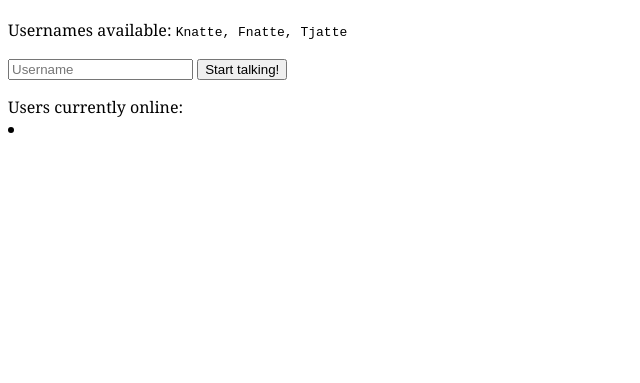
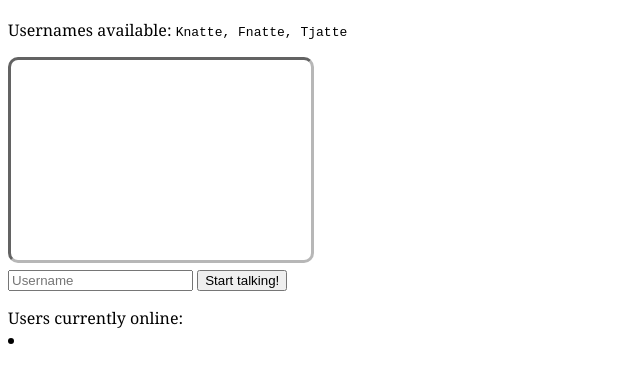
Before and after one commit to Hujanen91/ScribbleSocial_Case_9, a plain HTML site: page frontend/public/index.html in a window 1280 px wide. Shown: the part 67-450 px from the top of the page, without its empty margins (0-640 px from the left). Drawn offline with Linux system fonts and the light colour scheme.

Commit message:
Add canvas above chat, create circle on click with click event

```diff
--- a/frontend/public/index.html
+++ b/frontend/public/index.html
@@ -17,6 +17,8 @@
         Usernames available:
         <code>Knatte, Fnatte, Tjatte</code>
     </p>
+
+    <canvas width="300" height="200"></canvas>
 
     <!-- formulär som anger vem man är... -->
     <form id="formUsername" action="">
--- a/frontend/public/scripts/code.js
+++ b/frontend/public/scripts/code.js
@@ -8,9 +8,17 @@ const msgElement = document.querySelector("input#msg");
 const chatElement = document.querySelector("div#chat");
 const onlineUsersElement = document.getElementById("onlineUsers");
 const alertDisplay = document.getElementById("alertDisplay");
+const canvas = document.querySelector("canvas");
+
+
+// rita 2d i canvas elementet
+const ctx = canvas.getContext("2d");
+
+
 
 // dependencies - WebSocket
 const websocket = new WebSocket("ws://localhost:8555");
+
 
 
 // variabler, inställningar
@@ -20,6 +28,14 @@ let username;
 let authenticated = false;
 // const currentUsers = [];
 
+
+// testa rita i canvas elementet
+// ------------------------------------------------------
+// beskriv en cirkelbåge
+// ctx.arc(canvas.width / 2, canvas.height / 2, 10, 0, Math.PI * 2, true);
+
+// rita
+ctx.fill();
 
 
 // händelselyssnare
@@ -147,6 +163,22 @@ websocket.addEventListener("message", (e) => {
 });
 
 
+canvas.addEventListener("click", (e) => {
+
+    // kordinater
+    const point = {x: e.offsetX, y: e.offsetY};
+
+    // rita cirkel
+    ctx.beginPath();
+    ctx.arc(point.x, point.y, 20, 0, Math.PI * 2, true);
+    ctx.fillStyle = "yellow"
+    ctx.fill();
+    ctx.closePath();
+
+    console.log(point);
+})
+
+
 // funktioner
 // ------------------------------------------------------
 /**
--- a/frontend/public/styles/style.css
+++ b/frontend/public/styles/style.css
@@ -43,3 +43,12 @@ section#chatStage {
     text-align: inherit;
     width: 50%;
 } */
+
+canvas {
+    width: 300px;
+    height: 200px;
+    border: 1px solid rgb(183, 183, 183);
+    border-radius: 10px;
+    border-width: 3px;
+    border-style: inset;
+}
```
